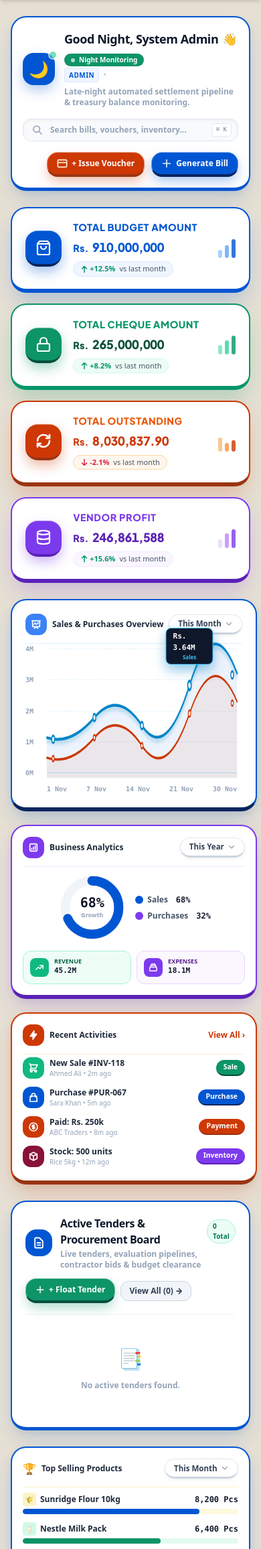
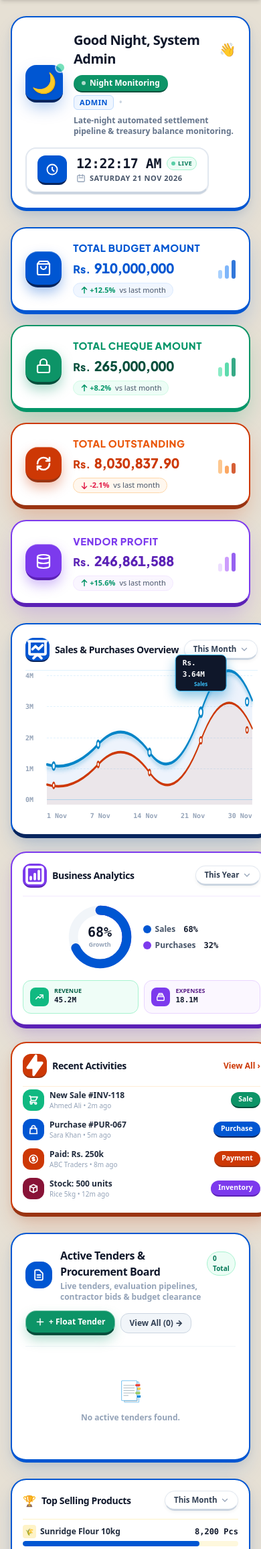
Before and after one commit to muhammadwaleed12236/tendermanagement, a Laravel app: page /dashboard in a window 390 px wide; the page is wider, and only the part inside the window is pictured. Shown: the part 66-2378 px from the top of that part at 67% size. Run offline with Laravel 12, Linux system fonts and the light colour scheme; a user stored in the database is signed in; data comes from the database, SQL or seed files in the repository; data that the repository does not hold is empty; style sheets or scripts are compiled from the project's sources.

Commit message:
feat: executive live time & date display, remove search bar and top action buttons, upgrade typography font sizes and bold card headings for distant readability

```diff
--- a/resources/views/dashboard.blade.php
+++ b/resources/views/dashboard.blade.php
@@ -339,8 +339,9 @@
         /* High-Contrast Card Typography */
         .stat-card-label {
             font-family: 'Plus Jakarta Sans', 'Inter', system-ui, sans-serif;
-            font-size: 0.9rem !important;
-            font-weight: 800;
+            font-size: 0.92rem !important;
+            font-weight: 900;
+            letter-spacing: 0.05em;
             letter-spacing: 0.04em;
             text-transform: uppercase;
             display: block;
@@ -590,76 +591,68 @@
     <div class="dashboard-canvas py-6 px-4 sm:px-6 lg:px-8 xl:px-10">
         <div class="w-full space-y-6">
 
-            <!-- 1. TOP HEADER BAR WITH DYNAMIC TIME-OF-DAY GREETING -->
-            <div class="flex flex-col lg:flex-row lg:items-center justify-between gap-4 glass-panel p-4 sm:p-5">
+            <!-- 1. TOP HEADER BAR WITH DYNAMIC TIME-OF-DAY GREETING & EXECUTIVE TIME DISPLAY -->
+            <div class="flex flex-col md:flex-row md:items-center justify-between gap-4 glass-panel p-5 sm:p-6">
 
                 <!-- Left: Dynamic Time Greeting, 3D Icon & Live Info -->
-                <div class="flex items-center gap-3.5 pt-0.5">
+                <div class="flex items-center gap-4 min-w-0">
                     <div id="dynamicGreetingIconWrap"
-                         class="w-12 h-12 rounded-2xl flex items-center justify-center shrink-0 shadow-md transition-all duration-500 relative"
-                         style="background: {{ $timeGradient }}; box-shadow: 0 8px 20px -2px rgba(0, 86, 210, 0.35);">
-                        <span id="dynamicGreetingIcon" class="text-2xl select-none filter drop-shadow">{{ $timeEmoji }}</span>
+                         class="w-14 h-14 sm:w-16 sm:h-16 rounded-2xl flex items-center justify-center shrink-0 transition-all duration-500 relative"
+                         style="background: {{ $timeGradient }}; border-bottom: 4px solid #07255e; box-shadow: 0 10px 24px -4px rgba(0, 86, 210, 0.35);">
+                        <span id="dynamicGreetingIcon" class="text-3xl select-none filter drop-shadow">{{ $timeEmoji }}</span>
                         <!-- Pulsing live indicator dot -->
-                        <span class="absolute -top-1 -right-1 w-3.5 h-3.5 rounded-full bg-emerald-400 border-2 border-white animate-pulse"></span>
-                    </div>
-
-                    <div>
-                        <div class="flex items-center flex-wrap gap-2">
-                            <h1 class="text-lg sm:text-2xl font-black text-slate-900 tracking-tight flex items-center gap-1.5">
+                        <span class="absolute -top-1 -right-1 w-4 h-4 rounded-full bg-emerald-400 border-2 border-white animate-pulse"></span>
+                    </div>
+
+                    <div class="min-w-0">
+                        <div class="flex items-center flex-wrap gap-2.5">
+                            <h1 class="text-xl sm:text-2xl lg:text-3xl font-black text-slate-900 tracking-tight flex items-center gap-2">
                                 <span id="dynamicGreetingText">{{ $timeGreeting }}, {{ $userName }}</span>
                                 <span class="animate-wave">👋</span>
                             </h1>
-                            <span id="dynamicGreetingBadge" class="px-2.5 py-0.5 rounded-full text-[10px] font-black text-white inline-flex items-center gap-1.5 shadow-xs"
-                                  style="background: #0d9467;">
+                            <span id="dynamicGreetingBadge" class="px-3 py-1 rounded-full text-xs font-black text-white inline-flex items-center gap-1.5 shadow-xs"
+                                  style="background: #0d9467; border-bottom: 2px solid #064e3b;">
                                 <span class="w-1.5 h-1.5 rounded-full bg-white animate-pulse"></span>
                                 <span id="dynamicBadgeLabel">{{ $timeBadge }}</span>
                             </span>
-                            <span class="px-2.5 py-0.5 rounded-full text-[10px] font-bold text-slate-500 bg-slate-100 border border-slate-200 hidden sm:inline-flex items-center gap-1.5 shadow-xs">
-                                <svg class="w-3 h-3 text-slate-400 shrink-0" fill="none" stroke="currentColor" viewBox="0 0 24 24"><path stroke-linecap="round" stroke-linejoin="round" stroke-width="2.2" d="M8 7V3m8 4V3m-9 8h10M5 21h14a2 2 0 002-2V7a2 2 0 00-2-2H5a2 2 0 00-2 2v12a2 2 0 002 2z"/></svg>
-                                <span id="dynamicLiveDate">{{ now()->format('l, d M Y') }}</span>
-                                <span class="text-slate-300">•</span>
-                                <span id="dynamicLiveClock" class="font-mono font-bold text-[#0056d2]">{{ now()->format('h:i A') }}</span>
-                            </span>
-                        </div>
-                        <p id="dynamicGreetingSubtitle" class="text-xs font-semibold text-slate-400 mt-0.5 flex items-center gap-1.5 flex-wrap">
-                            <span class="text-[#0056d2] font-extrabold uppercase text-[10px] tracking-wider bg-blue-50 px-1.5 py-0.5 rounded border border-blue-100">{{ ucfirst($userRole) }}</span>
+                        </div>
+                        <p id="dynamicGreetingSubtitle" class="text-xs sm:text-sm font-semibold text-slate-500 mt-1 flex items-center gap-2 flex-wrap">
+                            <span class="text-[#0056d2] font-black uppercase text-[11px] tracking-wider bg-blue-50 px-2 py-0.5 rounded-md border border-blue-200 shadow-xs">{{ ucfirst($userRole) }}</span>
                             <span class="text-slate-300">•</span>
                             <span id="dynamicSubtitleText">{{ $timeSubtitle }}</span>
                         </p>
                     </div>
                 </div>
 
-                <!-- Center: Clean Neumorphic Search Bar -->
-                <div class="w-full lg:max-w-sm relative">
-                    <span class="absolute inset-y-0 left-0 pl-3.5 flex items-center pointer-events-none text-slate-400">
-                        <svg class="w-4 h-4" fill="none" stroke="currentColor" viewBox="0 0 24 24">
-                            <path stroke-linecap="round" stroke-linejoin="round" stroke-width="2.5" d="M21 21l-6-6m2-5a7 7 0 11-14 0 7 7 0 0114 0z"/>
-                        </svg>
-                    </span>
-                    <input type="text"
-                           placeholder="Search bills, vouchers, inventory..."
-                           class="w-full pl-10 pr-12 py-2 bg-slate-50 border border-slate-200 rounded-xl text-xs font-semibold text-slate-700 placeholder-slate-400 focus:outline-none focus:ring-2 focus:ring-blue-500 focus:bg-white transition-all shadow-inner">
-                    <span class="absolute inset-y-0 right-0 pr-2.5 flex items-center pointer-events-none">
-                        <kbd class="px-1.5 py-0.5 text-[9px] font-black text-slate-400 bg-white rounded border border-slate-200 shadow-xs">⌘ K</kbd>
-                    </span>
-                </div>
-
-                <!-- Right: Action Buttons (Sunset Orange & Electric Blue 3D Keys) -->
-                <div class="flex items-center flex-wrap gap-2.5 justify-end">
-                    <a href="{{ route('bills.create') }}" class="btn-funky-voucher px-3.5 py-2 text-xs flex items-center gap-1.5 shadow-sm">
-                        <svg class="w-4 h-4 text-orange-100" viewBox="0 0 24 24" fill="none" stroke="currentColor" stroke-width="2.5">
-                            <rect x="2" y="4" width="20" height="16" rx="2"></rect>
-                            <line x1="2" y1="10" x2="22" y2="10"></line>
-                        </svg>
-                        <span>+ Issue Voucher</span>
-                    </a>
-
-                    <a href="{{ route('bills.create') }}" class="btn-funky-bill px-3.5 py-2 text-xs flex items-center gap-1.5 shadow-sm">
-                        <svg class="w-4 h-4 text-sky-100" fill="none" stroke="currentColor" viewBox="0 0 24 24">
-                            <path stroke-linecap="round" stroke-linejoin="round" stroke-width="2.5" d="M12 4v16m8-8H4"/>
-                        </svg>
-                        <span>Generate Bill</span>
-                    </a>
+                <!-- Right: Executive 3D Time & Date Display Card -->
+                <div class="flex items-center gap-3 shrink-0 self-start md:self-auto">
+                    <div class="flex items-center gap-3.5 px-4 sm:px-5 py-2.5 sm:py-3 rounded-2xl bg-white border-2 border-slate-200 border-b-4 border-b-slate-300 shadow-sm hover:border-[#0056d2] transition-all">
+                        <div class="w-11 h-11 rounded-xl flex items-center justify-center text-white shrink-0 shadow-xs"
+                             style="background-color: #0056d2; border-bottom: 3px solid #07255e;">
+                            <svg class="w-5 h-5" fill="none" stroke="currentColor" viewBox="0 0 24 24">
+                                <path stroke-linecap="round" stroke-linejoin="round" stroke-width="2.3" d="M12 8v4l3 3m6-3a9 9 0 11-18 0 9 9 0 0118 0z"/>
+                            </svg>
+                        </div>
+                        <div class="flex flex-col">
+                            <div class="flex items-center gap-2">
+                                <span id="dynamicLiveClock" class="font-mono font-black text-xl sm:text-2xl text-slate-900 tracking-tight leading-none">
+                                    {{ now()->format('h:i:s A') }}
+                                </span>
+                                <span class="inline-flex items-center gap-1 px-1.5 py-0.5 rounded-full text-[9px] font-black uppercase tracking-wider text-emerald-700 bg-emerald-50 border border-emerald-200">
+                                    <span class="w-1.5 h-1.5 rounded-full bg-emerald-500 animate-pulse"></span>
+                                    <span>Live</span>
+                                </span>
+                            </div>
+                            <div class="flex items-center gap-1.5 text-xs font-bold text-slate-500 mt-1">
+                                <svg class="w-3.5 h-3.5 text-slate-400 shrink-0" fill="none" stroke="currentColor" viewBox="0 0 24 24">
+                                    <path stroke-linecap="round" stroke-linejoin="round" stroke-width="2.2" d="M8 7V3m8 4V3m-9 8h10M5 21h14a2 2 0 002-2V7a2 2 0 00-2-2H5a2 2 0 00-2 2v12a2 2 0 002 2z"/>
+                                </svg>
+                                <span id="dynamicLiveDate" class="font-extrabold uppercase tracking-wider text-[11px] text-slate-600">
+                                    {{ now()->format('l, d M Y') }}
+                                </span>
+                            </div>
+                        </div>
+                    </div>
                 </div>
             </div>
 
@@ -681,7 +674,7 @@
                         <!-- Center: Content -->
                         <div class="min-w-0 flex-1 px-1">
                             <span class="stat-card-label">TOTAL BUDGET AMOUNT</span>
-                            <div class="text-lg xl:text-xl 2xl:text-2xl stat-card-value my-0.5 whitespace-nowrap">
+                            <div class="text-xl xl:text-2xl 2xl:text-3xl stat-card-value my-0.5 whitespace-nowrap">
                                 <span class="stat-card-currency">Rs.</span>
                                 <span data-counter-target="{{ (int)($stats['total_budget'] > 0 ? $stats['total_budget'] : 910000000) }}">
                                     {{ number_format($stats['total_budget'] > 0 ? $stats['total_budget'] : 910000000) }}
@@ -721,7 +714,7 @@
                         <!-- Center: Content -->
                         <div class="min-w-0 flex-1 px-1">
                             <span class="stat-card-label">TOTAL CHEQUE AMOUNT</span>
-                            <div class="text-lg xl:text-xl 2xl:text-2xl stat-card-value my-0.5 whitespace-nowrap">
+                            <div class="text-xl xl:text-2xl 2xl:text-3xl stat-card-value my-0.5 whitespace-nowrap">
                                 <span class="stat-card-currency">Rs.</span>
                                 <span data-counter-target="{{ (int)($stats['total_released'] > 0 ? $stats['total_released'] : 265000000) }}">
                                     {{ number_format($stats['total_released'] > 0 ? $stats['total_released'] : 265000000) }}
@@ -766,7 +759,7 @@
                             @php
                                 $billedAmount = $stats['total_billed'] > 0 ? (float)$stats['total_billed'] : 8030837.90;
                             @endphp
-                            <div class="text-lg xl:text-xl 2xl:text-2xl stat-card-value my-0.5 whitespace-nowrap">
+                            <div class="text-xl xl:text-2xl 2xl:text-3xl stat-card-value my-0.5 whitespace-nowrap">
                                 <span class="stat-card-currency">Rs.</span>
                                 <span data-counter-target="{{ $billedAmount }}" data-counter-decimals="2">
                                     {{ number_format($billedAmount, 2) }}
@@ -807,7 +800,7 @@
                         <!-- Center: Content -->
                         <div class="min-w-0 flex-1 px-1">
                             <span class="stat-card-label">VENDOR PROFIT</span>
-                            <div class="text-lg xl:text-xl 2xl:text-2xl stat-card-value my-0.5 whitespace-nowrap">
+                            <div class="text-xl xl:text-2xl 2xl:text-3xl stat-card-value my-0.5 whitespace-nowrap">
                                 <span class="stat-card-currency">Rs.</span>
                                 <span data-counter-target="{{ (int)($stats['available_balance'] > 0 ? $stats['available_balance'] : 246861588) }}">
                                     {{ number_format($stats['available_balance'] > 0 ? $stats['available_balance'] : 246861588) }}
@@ -844,10 +837,10 @@
                     <!-- Header -->
                     <div class="flex items-center justify-between gap-2 pb-3 border-b border-sky-100 min-w-0">
                         <div class="flex items-center gap-2 min-w-0 flex-1">
-                            <span class="w-8 h-8 rounded-xl bg-blue-500 text-white flex items-center justify-center font-bold shadow-xs shrink-0">
-                                <svg class="w-4 h-4" fill="none" stroke="currentColor" viewBox="0 0 24 24"><path stroke-linecap="round" stroke-linejoin="round" stroke-width="2.5" d="M7 12l3-3 3 3 4-4M8 21l4-4 4 4M3 4h18M4 4h16v12a1 1 0 01-1 1H5a1 1 0 01-1-1V4z"/></svg>
+                            <span class="w-9 h-9 sm:w-10 sm:h-10 rounded-xl text-white flex items-center justify-center font-bold shadow-xs shrink-0" style="background-color: #0056d2; border-bottom: 2.5px solid #07255e;">
+                                <svg class="w-4.5 h-4.5" fill="none" stroke="currentColor" viewBox="0 0 24 24"><path stroke-linecap="round" stroke-linejoin="round" stroke-width="2.5" d="M7 12l3-3 3 3 4-4M8 21l4-4 4 4M3 4h18M4 4h16v12a1 1 0 01-1 1H5a1 1 0 01-1-1V4z"/></svg>
                             </span>
-                            <h2 class="text-xs sm:text-sm font-black text-slate-800 whitespace-nowrap truncate">Sales & Purchases Overview</h2>
+                            <h2 class="text-sm sm:text-base font-black text-slate-900 tracking-tight whitespace-nowrap truncate">Sales & Purchases Overview</h2>
                         </div>
 
                         <div class="flex items-center gap-2 shrink-0">
@@ -928,10 +921,10 @@
                     <!-- Header -->
                     <div class="flex items-center justify-between gap-1 pb-3 border-b border-purple-100 min-w-0">
                         <div class="flex items-center gap-2 min-w-0 flex-1">
-                            <span class="w-8 h-8 rounded-xl text-white flex items-center justify-center font-bold shadow-xs shrink-0" style="background-color: #7c3aed;">
-                                <svg class="w-4 h-4" fill="none" stroke="currentColor" viewBox="0 0 24 24"><path stroke-linecap="round" stroke-linejoin="round" stroke-width="2.5" d="M16 8v8m-4-5v5m-4-2v2m-2 4h12a2 2 0 002-2V6a2 2 0 00-2-2H6a2 2 0 00-2 2v12a2 2 0 002 2z"/></svg>
+                            <span class="w-9 h-9 sm:w-10 sm:h-10 rounded-xl text-white flex items-center justify-center font-bold shadow-xs shrink-0" style="background-color: #7c3aed; border-bottom: 2.5px solid #5b21b6;">
+                                <svg class="w-4.5 h-4.5" fill="none" stroke="currentColor" viewBox="0 0 24 24"><path stroke-linecap="round" stroke-linejoin="round" stroke-width="2.5" d="M16 8v8m-4-5v5m-4-2v2m-2 4h12a2 2 0 002-2V6a2 2 0 00-2-2H6a2 2 0 00-2 2v12a2 2 0 002 2z"/></svg>
                             </span>
-                            <h2 class="text-xs sm:text-sm font-black text-slate-800 whitespace-nowrap truncate">Business Analytics</h2>
+                            <h2 class="text-sm sm:text-base font-black text-slate-900 tracking-tight whitespace-nowrap truncate">Business Analytics</h2>
                         </div>
                         <button class="filter-pill shrink-0 whitespace-nowrap text-[10px] px-2.5 py-1">
                             <span>This Year</span>
@@ -1003,10 +996,10 @@
                     <!-- Header -->
                     <div class="flex items-center justify-between gap-1 pb-3 border-b border-orange-100 min-w-0">
                         <div class="flex items-center gap-2 min-w-0 flex-1">
-                            <span class="w-8 h-8 rounded-xl bg-[#cd3805] text-white flex items-center justify-center font-bold shadow-xs shrink-0">
-                                <svg class="w-4 h-4" fill="currentColor" viewBox="0 0 20 20"><path fill-rule="evenodd" d="M11.3 1.046A1 1 0 0112 2v5h4a1 1 0 01.82 1.573l-7 10A1 1 0 018 18v-5H4a1 1 0 01-.82-1.573l7-10a1 1 0 011.12-.38z" clip-rule="evenodd"/></svg>
+                            <span class="w-9 h-9 sm:w-10 sm:h-10 rounded-xl text-white flex items-center justify-center font-bold shadow-xs shrink-0" style="background-color: #cd3805; border-bottom: 2.5px solid #9a3412;">
+                                <svg class="w-4.5 h-4.5" fill="currentColor" viewBox="0 0 20 20"><path fill-rule="evenodd" d="M11.3 1.046A1 1 0 0112 2v5h4a1 1 0 01.82 1.573l-7 10A1 1 0 018 18v-5H4a1 1 0 01-.82-1.573l7-10a1 1 0 011.12-.38z" clip-rule="evenodd"/></svg>
                             </span>
-                            <h2 class="text-xs sm:text-sm font-black text-slate-800 whitespace-nowrap truncate">Recent Activities</h2>
+                            <h2 class="text-sm sm:text-base font-black text-slate-900 tracking-tight whitespace-nowrap truncate">Recent Activities</h2>
                         </div>
                         <a href="{{ route('bills.index') }}" class="text-xs font-black text-[#cd3805] hover:text-[#9a3412] shrink-0 whitespace-nowrap">View All ›</a>
                     </div>
@@ -1213,7 +1206,7 @@
                     <div class="flex items-center justify-between pb-3 border-b border-amber-100 min-w-0">
                         <div class="flex items-center gap-2 min-w-0">
                             <span class="text-base shrink-0">🏆</span>
-                            <h2 class="text-xs sm:text-sm font-black text-slate-800 whitespace-nowrap truncate">Top Selling Products</h2>
+                            <h2 class="text-sm sm:text-base font-black text-slate-900 tracking-tight whitespace-nowrap truncate">Top Selling Products</h2>
                         </div>
                         <button class="filter-pill shrink-0 whitespace-nowrap text-[10px] px-2 py-1">
                             <span>This Month</span>
@@ -1289,7 +1282,7 @@
                     <div class="flex items-center justify-between pb-3 border-b border-emerald-100 min-w-0">
                         <div class="flex items-center gap-2 min-w-0">
                             <span class="text-base shrink-0">🧊</span>
-                            <h2 class="text-xs sm:text-sm font-black text-slate-800 whitespace-nowrap truncate">Stock Status</h2>
+                            <h2 class="text-sm sm:text-base font-black text-slate-900 tracking-tight whitespace-nowrap truncate">Stock Status</h2>
                         </div>
                         <button class="filter-pill shrink-0 whitespace-nowrap text-[10px] px-2 py-1">
                             <span>All</span>
@@ -1340,7 +1333,7 @@
                     <div class="flex items-center justify-between pb-3 border-b border-sky-100 min-w-0">
                         <div class="flex items-center gap-2 min-w-0">
                             <span class="text-base shrink-0">🧮</span>
-                            <h2 class="text-xs sm:text-sm font-black text-slate-800 whitespace-nowrap truncate">Financial Overview</h2>
+                            <h2 class="text-sm sm:text-base font-black text-slate-900 tracking-tight whitespace-nowrap truncate">Financial Overview</h2>
                         </div>
                         <button class="filter-pill shrink-0 whitespace-nowrap text-[10px] px-2 py-1">
                             <span>This Month</span>
@@ -1384,7 +1377,7 @@
                     <div class="flex items-center justify-between pb-3 border-b border-blue-100 min-w-0">
                         <div class="flex items-center gap-2 min-w-0">
                             <span class="w-5 h-5 rounded-full bg-[#0056d2] text-white flex items-center justify-center text-[10px] font-black shrink-0">✔</span>
-                            <h2 class="text-xs sm:text-sm font-black text-slate-800 whitespace-nowrap truncate">Upcoming Tasks</h2>
+                            <h2 class="text-sm sm:text-base font-black text-slate-900 tracking-tight whitespace-nowrap truncate">Upcoming Tasks</h2>
                         </div>
                         <a href="{{ route('todos.index') }}" class="text-xs font-black text-[#0056d2] hover:text-blue-900 shrink-0 whitespace-nowrap">View All ›</a>
                     </div>
@@ -1441,10 +1434,10 @@
                     <!-- Header -->
                     <div class="flex items-center justify-between gap-1 pb-3 border-b border-sky-100 min-w-0">
                         <div class="flex items-center gap-2 min-w-0">
-                            <span class="w-8 h-8 rounded-xl bg-blue-500 text-white flex items-center justify-center font-bold shadow-xs shrink-0">
-                                <svg class="w-4 h-4" fill="none" stroke="currentColor" viewBox="0 0 24 24"><path stroke-linecap="round" stroke-linejoin="round" stroke-width="2.5" d="M19 21V5a2 2 0 00-2-2H7a2 2 0 00-2 2v16m14 0h2m-2 0h-5m-9 0H3m2 0h5M9 7h1m-1 4h1m4-4h1m-1 4h1m-5 10v-5a1 1 0 011-1h2a1 1 0 011 1v5m-4 0h4"/></svg>
+                            <span class="w-9 h-9 sm:w-10 sm:h-10 rounded-xl text-white flex items-center justify-center font-bold shadow-xs shrink-0" style="background-color: #0056d2; border-bottom: 2.5px solid #07255e;">
+                                <svg class="w-4.5 h-4.5" fill="none" stroke="currentColor" viewBox="0 0 24 24"><path stroke-linecap="round" stroke-linejoin="round" stroke-width="2.5" d="M19 21V5a2 2 0 00-2-2H7a2 2 0 00-2 2v16m14 0h2m-2 0h-5m-9 0H3m2 0h5M9 7h1m-1 4h1m4-4h1m-1 4h1m-5 10v-5a1 1 0 011-1h2a1 1 0 011 1v5m-4 0h4"/></svg>
                             </span>
-                            <h2 class="text-xs sm:text-sm font-black text-slate-800 whitespace-nowrap truncate">Department Performance</h2>
+                            <h2 class="text-sm sm:text-base font-black text-slate-900 tracking-tight whitespace-nowrap truncate">Department Performance</h2>
                         </div>
                         <button class="filter-pill shrink-0 whitespace-nowrap text-[10px] px-2.5 py-1">
                             <span>This Year</span>
@@ -1523,10 +1516,10 @@
                     <!-- Header -->
                     <div class="flex items-center justify-between gap-1 pb-3 border-b border-purple-100 min-w-0">
                         <div class="flex items-center gap-2 min-w-0">
-                            <span class="w-8 h-8 rounded-xl text-white flex items-center justify-center font-bold shadow-xs shrink-0" style="background-color: #7c3aed;">
-                                <svg class="w-4 h-4" fill="none" stroke="currentColor" viewBox="0 0 24 24"><path stroke-linecap="round" stroke-linejoin="round" stroke-width="2.5" d="M9 12h6m-6 4h6m2 5H7a2 2 0 01-2-2V5a2 2 0 012-2h5.586a1 1 0 01.707.293l5.414 5.414a1 1 0 01.293.707V19a2 2 0 01-2 2z"/></svg>
+                            <span class="w-9 h-9 sm:w-10 sm:h-10 rounded-xl text-white flex items-center justify-center font-bold shadow-xs shrink-0" style="background-color: #7c3aed; border-bottom: 2.5px solid #5b21b6;">
+                                <svg class="w-4.5 h-4.5" fill="none" stroke="currentColor" viewBox="0 0 24 24"><path stroke-linecap="round" stroke-linejoin="round" stroke-width="2.5" d="M9 12h6m-6 4h6m2 5H7a2 2 0 01-2-2V5a2 2 0 012-2h5.586a1 1 0 01.707.293l5.414 5.414a1 1 0 01.293.707V19a2 2 0 01-2 2z"/></svg>
                             </span>
-                            <h2 class="text-xs sm:text-sm font-black text-slate-800 whitespace-nowrap truncate">Recent Invoices</h2>
+                            <h2 class="text-sm sm:text-base font-black text-slate-900 tracking-tight whitespace-nowrap truncate">Recent Invoices</h2>
                         </div>
                         <a href="{{ route('bills.index') }}" class="text-xs font-black text-[#7c3aed] hover:text-[#5b21b6] shrink-0 whitespace-nowrap">View All →</a>
                     </div>
@@ -1742,12 +1735,12 @@
 
                 const clockEl = document.getElementById('dynamicLiveClock');
                 if (clockEl) {
-                    clockEl.textContent = now.toLocaleTimeString('en-US', { hour: '2-digit', minute: '2-digit', hour12: true });
+                    clockEl.textContent = now.toLocaleTimeString('en-US', { hour: '2-digit', minute: '2-digit', second: '2-digit', hour12: true });
                 }
             }
 
             updateGreetingAndClock();
-            setInterval(updateGreetingAndClock, 30000); // Live sync every 30 seconds
+            setInterval(updateGreetingAndClock, 1000); // Live sync every 1 second for live clock
 
             // 2. LIVE ROLLING NUMBER COUNTERS
             const counters = document.querySelectorAll('[data-counter-target]');
```
